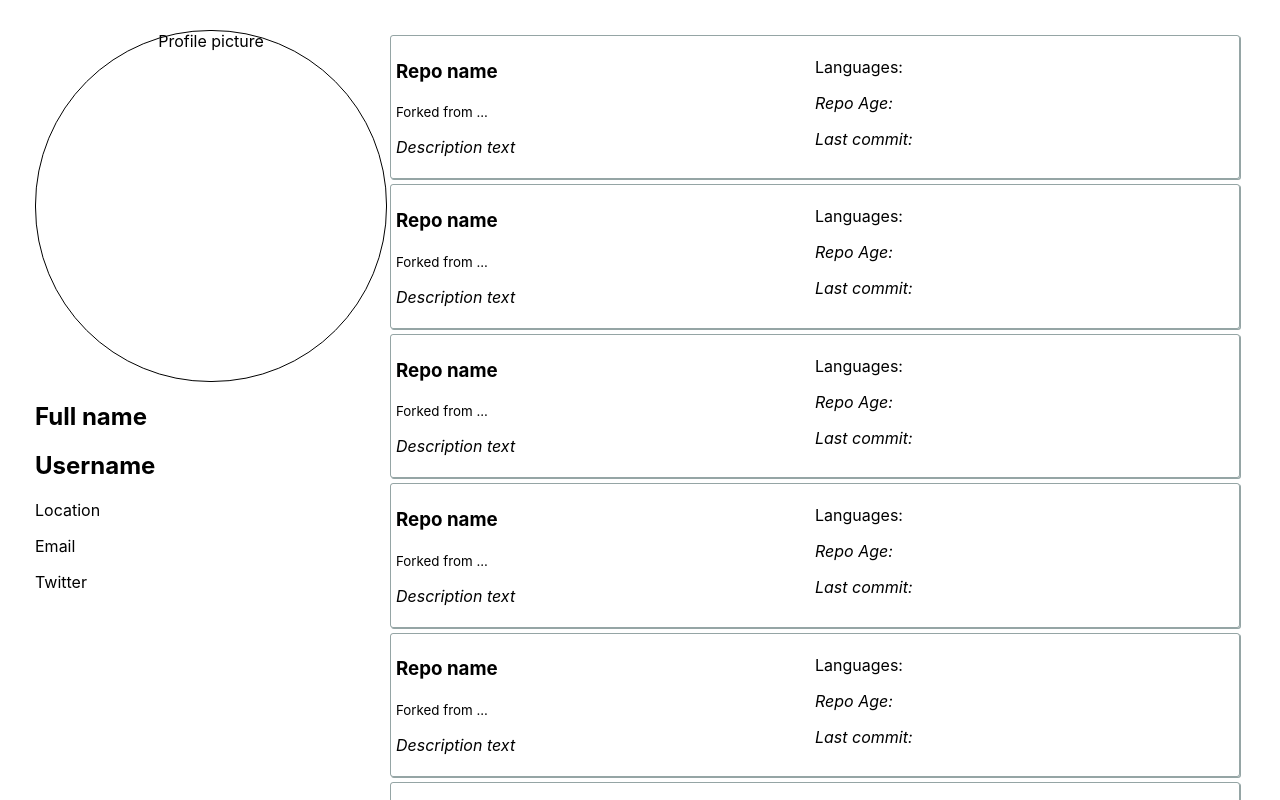
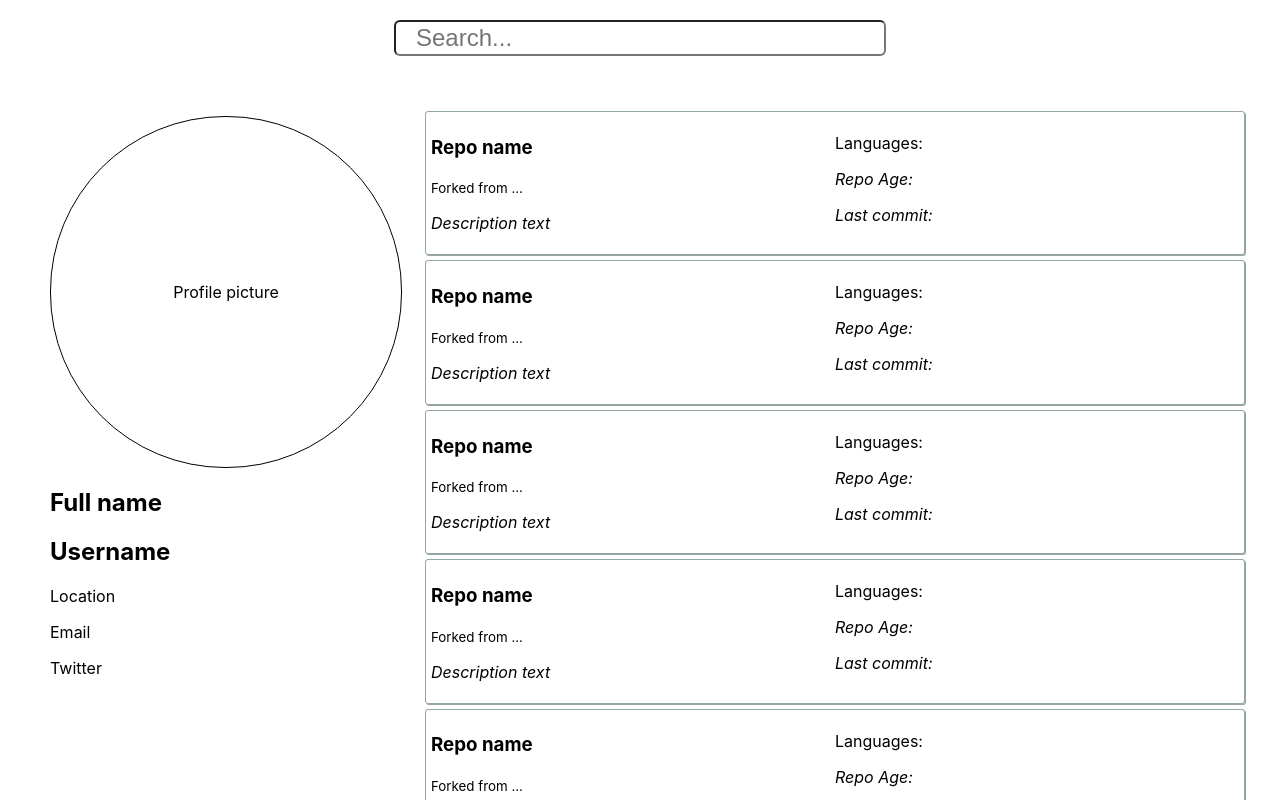
Before and after one commit to JasonQorbin/GitSpy, a React (Create React App) app in the folder frontend/: page / in a window 1280 px wide. Shown: the top 800 px of the page. Built offline with nearby package versions, Linux system fonts and the light colour scheme.

Commit message:
Add search bar

```diff
--- a/frontend/src/App.css
+++ b/frontend/src/App.css
@@ -1,4 +1,14 @@
-.page-container {
+#search-bar {
+  display : block;
+  margin : 20px auto;
+  padding: 2px 20px;
+  font-size: 1.5rem;
+  width : 35vw  ;
+  min-width: 300px;
+  border-radius: 6px;
+}
+
+#main-page-content {
   display : flex;
   flex-direction : row;
   height : 100vh;
@@ -6,8 +16,9 @@
   justify-content: center;
 }
 
-.page-container aside {
+#main-page-content aside {
   width : 350px;
+  margin : 10px 20px;
 }
 
 #profile-pic {
@@ -15,8 +26,13 @@
   width : 350px;
   height : 350px;
   border : black 1px solid;
-  border-radius: 175px;
-  text-align: center;
+  border-radius : 175px;
+  text-align : center;
+  vertical-align : middle;
+}
+
+#pic-span {
+  line-height: 350px;
 }
 
 main {
--- a/frontend/src/App.js
+++ b/frontend/src/App.js
@@ -29,9 +29,13 @@ function RepoTiles() {
 function App() {
     return (
         <div className="page-container">
+            <div id="search-bar-container">
+                <input id="search-bar" type="text" placeholder="Search..."/>
+            </div>
+            <div id="main-page-content">
                 <aside>
                     <div>
-                    <div id="profile-pic">Profile picture</div>
+                        <div id="profile-pic"><span id="pic-span"></span>Profile picture</div>
                         <h1>Full name</h1>
                         <h2>Username</h2>
                         <span className="divider"></span>
@@ -44,6 +48,7 @@ function App() {
                   <RepoTiles />
                 </main>
             </div>
+        </div>
     )
 }
 export default App;
```
Lines whose indentation alone changed are shown as unchanged.
